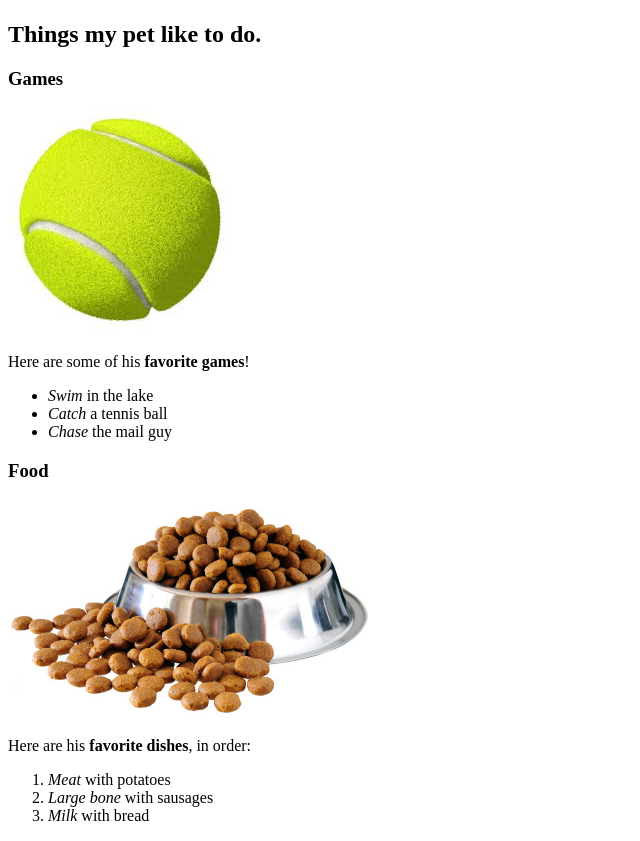
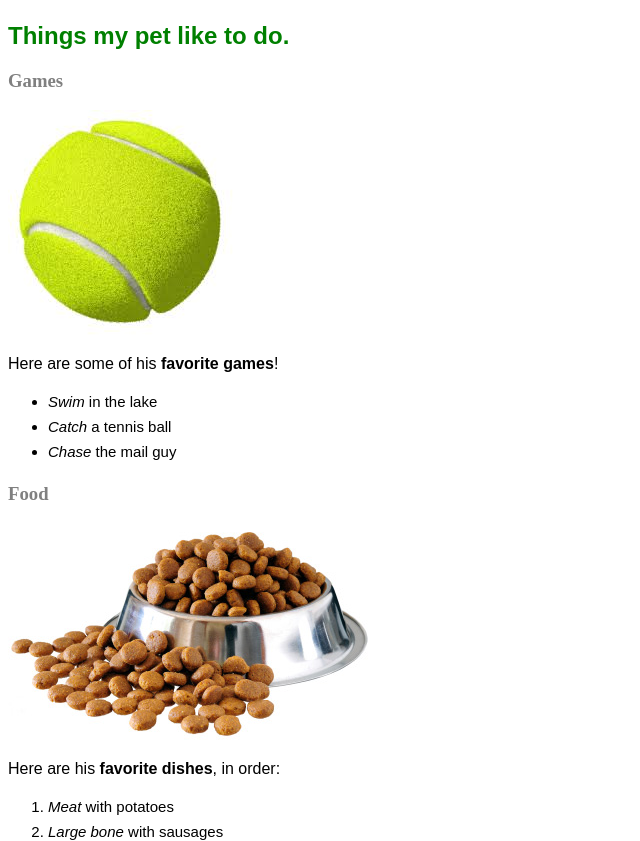
Before and after one commit to luigineto/intro-pet-blog-webpage, a plain HTML site: page pet-blog-webpage.html in a window 1280 px wide. Shown: the part 683-1524 px from the top of the page, without its empty margins (0-640 px from the left). Drawn offline with Linux system fonts and the light colour scheme.

Commit message:
add stylesheet

```diff
--- /dev/null
+++ b/css/stylesheet.css
@@ -0,0 +1,35 @@
+h1 {
+  color: green;
+  font-family: cursive;
+  text-align: left;
+}
+
+h2 {
+  color: green;
+  font-family: sans-serif;
+  text-align: left;
+}
+
+h3 {
+  color: gray;
+  font-family: serif;
+  text-align: left;
+}
+
+p {
+  font-family: sans-serif;
+  font-weight: lighter;
+  text-align: left;
+}
+
+ul {
+  font-size: 15px;
+  font-family: fantasy;
+  line-height: 25px;
+}
+
+ol {
+  font-size: 15px;
+  font-family: fantasy;
+  line-height: 25px;
+}
--- a/pet-blog-webpage.html
+++ b/pet-blog-webpage.html
@@ -1,6 +1,7 @@
 <!DOCTYPE html>
 <html>
   <head>
+    <link href="css/stylesheet.css" rel="stylesheet" type="text/css">
     <title>A pet blog web page</title>
   </head>
   <body>
```
